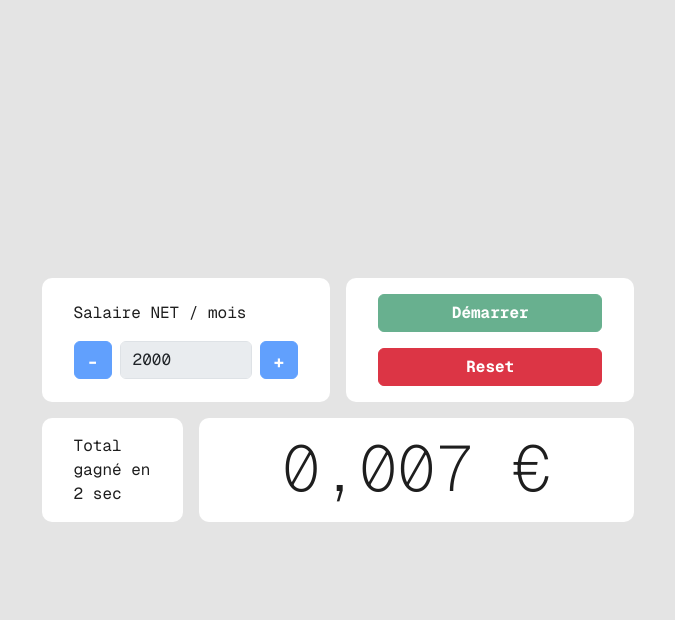
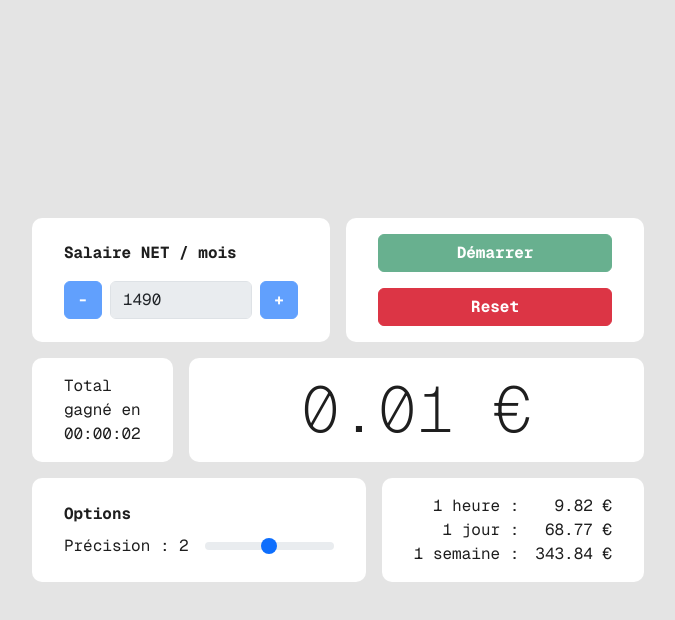
Before and after one commit to mlarmet/money, a plain HTML site: page index.html in a window 1280 px wide. Both pictures are taken after a click on the button "Démarrer". Shown: the whole page, without its empty margins (302-977 px from the left). Drawn offline with nearby package versions, Linux system fonts and the light colour scheme.

Commit message:
feat: add stats and options + improve style + RWD

```diff
--- a/css/style.css
+++ b/css/style.css
@@ -2,6 +2,21 @@
 *::before,
 ::after {
 	box-sizing: border-box;
+}
+
+:root {
+	--body-background: #e4e4e4;
+	--box-background: #fff;
+	--font-color: #1E1E1E;
+}
+
+/* Dark mode */
+@media (prefers-color-scheme: dark) {
+	:root {
+		--body-background: #1E1E1E;
+		--box-background: #2E2E2E;
+		--font-color: #fff;
+	}
 }
 
 html,
@@ -15,8 +30,8 @@ body {
 	font-weight: 400;
 	font-style: normal;
 
-	background-color: #e4e4e4;
-	color: #1E1E1E;
+	background-color: var(--body-background);
+	color: var(--font-color);
 
 	margin: 0;
 }
@@ -35,13 +50,8 @@ p {
 }
 
 .btn.icon-only {
-	font-size: 18px;
 	flex-shrink: 0;
-
 	width: 38px;
-	height: 38px;
-
-	/* padding: 0 !important; */
 }
 
 main {
@@ -55,12 +65,16 @@ main {
 }
 
 .box {
-	background-color: #fff;
+	background-color: var(--box-background);
 	padding: 1rem 2rem;
 
 	border-radius: 10px;
 
 	height: 100%;
+}
+
+.box.full {
+	flex: 1;
 }
 
 #container {
@@ -71,49 +85,21 @@ main {
 	min-width: 550px;
 }
 
-
-#money {
-	display: flex;
-	justify-content: center;
-	gap: 0.5rem;
-
-	flex: 1;
-}
-
-#money p {
-	font-weight: 200;
-	font-size: 4rem;
-
-	line-height: 1.1;
-
-	width: fit-content;
-}
-
-#settings,
-#result {
-	width: 100%;
-}
-
-#settings,
-#action,
-#result {
+.container-row {
 	display: flex;
 	align-items: center;
 	justify-content: center;
 	gap: 1rem;
-}
 
-#pay,
-#action {
-	flex: 1;
+	width: 100%;
 }
 
 
 #pay,
 #action {
 	display: flex;
+	flex-flow: column;
 	justify-content: center;
-	flex-flow: column;
 
 	gap: 1rem;
 }
@@ -125,15 +111,6 @@ main {
 
 	min-width: 200px;
 }
-
-#time {
-	display: flex;
-	align-items: center;
-
-	width: 141px;
-
-}
-
 
 /* ======= Hide Arrows from input number ======= */
 
@@ -151,3 +128,97 @@ main {
 }
 
 /* ========================================== */
+
+#time,
+#money {
+	display: flex;
+	align-items: center;
+	justify-content: center;
+}
+
+#time {
+	width: 141px;
+}
+
+#money {
+	gap: 0.5rem;
+
+	flex: 1;
+}
+
+#money p {
+	font-weight: 200;
+	font-size: 4rem;
+
+	line-height: 1.1;
+
+	width: fit-content;
+}
+
+#options {
+	display: flex;
+	flex-direction: column;
+	justify-content: center;
+}
+
+#details {
+	gap: 1rem;
+}
+
+#details,
+#details>div {
+	display: flex;
+	justify-content: center;
+}
+
+#details>div {
+	flex-direction: column;
+	align-items: flex-end;
+}
+
+#precision {
+	display: flex;
+	gap: 1rem;
+}
+
+#precision label {
+	min-width: max-content;
+}
+
+/* ========================================== */
+
+/* =============== RWD ===================== */
+
+@media only screen and (max-width: 680px) {
+	#container {
+		min-width: 0;
+		width: 100%;
+
+		padding: 1rem 2rem;
+	}
+
+	.container-row {
+		flex-direction: column;
+	}
+
+	#result,
+	#stats {
+		flex-flow: column-reverse;
+	}
+
+	.box {
+		padding: 0.75rem 1.75rem;
+	}
+
+	.box,
+	#time {
+		width: 100%;
+	}
+
+}
+
+@media only screen and (max-width: 550px) {
+	#money p {
+		font-size: 2.25rem;
+	}
+}
--- a/index.html
+++ b/index.html
@@ -28,33 +28,59 @@
 
 	<main>
 		<div id="container">
-			<div id="settings">
-				<div id="pay" class="box">
-					<p>Salaire NET / mois</p>
+			<div id="settings" class="container-row">
+				<div id="pay" class="box full">
+					<p><strong>Salaire NET / mois</strong></p>
 
 					<div id="pay-form">
 						<button id="remove" class="btn btn-primary btn-block icon-only">-</button>
 						<div class="input-group">
-							<input type="number" id="pay-input" class="form-control" placeholder="0" min="0" step="1"
-								value="2000">
+							<input type="number" id="pay-input" class="form-control" placeholder="0" min="0" step="1">
 						</div>
 						<button id="add" class="btn btn-primary btn-block icon-only">+</button>
 					</div>
 				</div>
 
-				<div id="action" class="box">
+				<div id="action" class="box full">
 					<button id="validate" class="btn btn-success w-100">Démarrer</button>
 					<button id="reset" class="btn btn-danger w-100">Reset</button>
 				</div>
 			</div>
 
-			<div id="result">
+			<div id="result" class="container-row">
 				<div id="time" class="box">
-					<p>Total gagné en <span id="time-value">0</span> sec</p>
+					<p>Total gagné en <span id="time-value">00:00:00</span></p>
 				</div>
 
 				<div id="money" class="box">
 					<p><span id="money-value"></span> €</p>
+				</div>
+			</div>
+
+			<div id="stats" class="container-row">
+				<div id="options" class="box full">
+					<p class="mb-2 text-bold"><strong>Options</strong></p>
+
+					<div id="precision">
+						<label for="precision-number" class="form-label mb-0">
+							Précision :
+							<output for="precision-number" id="precision-number-value" aria-hidden="true"></output>
+						</label>
+
+						<input type="range" class="form-range" id="precision-number" min="0" max="4">
+					</div>
+				</div>
+				<div id="details" class="box">
+					<div>
+						<p>1 heure :</p>
+						<p>1 jour :</p>
+						<p>1 semaine :</p>
+					</div>
+					<div>
+						<p><span id="total-hour">0</span> €</p>
+						<p><span id="total-day">0</span> €</p>
+						<p><span id="total-week">0</span> €</p>
+					</div>
 				</div>
 			</div>
 		</div>
@@ -62,8 +88,8 @@
 
 	<!-- JS -->
 	<script src="https://cdn.jsdelivr.net/npm/bootstrap@5.3.8/dist/js/bootstrap.bundle.min.js"></script>
-	<!-- <script src="https://code.jquery.com/jquery-3.3.1.min.js"></script> -->
 
+	<script src="js/time.js"></script>
 	<script type="module" src="js/main.js"></script>
 </body>
 
--- a/js/main.js
+++ b/js/main.js
@@ -8,11 +8,21 @@ const btnValidate = document.getElementById("validate");
 const payInput = document.getElementById("pay-input");
 
 const timeValue = document.getElementById("time-value");
-const moneyValue = document.getElementById("money-value");
+
+const totalHour = document.getElementById("total-hour");
+const totalDay = document.getElementById("total-day");
+const totalWeek = document.getElementById("total-week");
 
 const DELTA_CLICK = 100;
 const WORK_HOUR_IN_MONTH = 151.67;
-const PAY_PRECISION = 3;
+
+const MIN_PRECISION = 0;
+const MAX_PRECISION = 4;
+const DEFAULT_PRECISION = 2;
+
+const DEFAULT_PAY = 1490;
+
+payInput.value = DEFAULT_PAY;
 
 let isCounterActive = false;
 let startDate = null;
@@ -20,24 +30,54 @@ let startDate = null;
 let countInterval = null;
 let payEachSecond = 0;
 
+let payPrecision = DEFAULT_PRECISION;
+
 setIsCounterActive(false);
 
-let counter = new CountUp("money-value", 0, {
-	decimalPlaces: PAY_PRECISION, // nb de digits après la virgule
+const ops = {
+	decimalPlaces: payPrecision, // nb de digits après la virgule
 	separator: " ",
-	decimal: ",",
 	duration: 1,
+};
+
+let counter = new CountUp("money-value", 0, ops);
+
+// This is an example script, please modify as needed
+const rangeInput = document.getElementById("precision-number");
+const rangeOutput = document.getElementById("precision-number-value");
+
+// Set initial value
+rangeInput.value = payPrecision;
+rangeOutput.textContent = payPrecision;
+
+rangeInput.addEventListener("input", function () {
+	if (this.value < 0) this.value = MIN_PRECISION;
+	if (this.value > 4) this.value = MAX_PRECISION;
+
+	payPrecision = this.value;
+	rangeOutput.textContent = this.value;
+
+	const current = counter.frameVal;
+
+	const options = {
+		...structuredClone(ops),
+		decimalPlaces: payPrecision,
+		startVal: current,
+	};
+
+	counter.pauseResume();
+	counter = new CountUp("money-value", current, options);
+	counter.start();
+
+	count();
 });
 
 function count() {
-	const secondElapsed = (Date.now() - startDate) / 1000;
+	const timeElapsed = Date.now() - startDate;
+	timeValue.textContent = toHHMMSS(timeElapsed);
 
-	const money = (secondElapsed * payEachSecond).toFixed(PAY_PRECISION);
+	const money = ((timeElapsed / 1000) * payEachSecond).toFixed(payPrecision);
 	counter.update(money);
-
-	const time = secondElapsed.toFixed(0);
-
-	timeValue.textContent = time;
 }
 
 function start() {
@@ -46,7 +86,7 @@ function start() {
 	}
 
 	const pay = Number(payInput.value);
-	payEachSecond = pay / WORK_HOUR_IN_MONTH / 60 / 60;
+	payEachSecond = pay / WORK_HOUR_IN_MONTH / 3600;
 
 	startDate = Date.now();
 
@@ -57,12 +97,26 @@ function start() {
 
 	counter.start();
 
+	countInterval = setInterval(count, 1000);
 	count();
-	countInterval = setInterval(count, 1000);
+
+	const payEachHour = payEachSecond * 3600;
+	const payEachDay = payEachHour * 7;
+	const payEachWeek = payEachDay * 5;
+
+	totalHour.textContent = payEachHour.toFixed(payPrecision);
+	totalDay.textContent = payEachDay.toFixed(payPrecision);
+	totalWeek.textContent = payEachWeek.toFixed(payPrecision);
 }
 
 function reset() {
-	timeValue.textContent = "0";
+	timeValue.textContent = "00:00:00";
+
+	totalHour.textContent = "0";
+	totalDay.textContent = "0";
+	totalWeek.textContent = "0";
+
+	counter.pauseResume();
 	counter.reset();
 
 	clearInterval(countInterval);
--- /dev/null
+++ b/js/time.js
@@ -0,0 +1,8 @@
+function toHHMMSS(ms) {
+	const totalSec = Math.floor(ms / 1000);
+	const h = Math.floor(totalSec / 3600);
+	const m = Math.floor((totalSec % 3600) / 60);
+	const s = totalSec % 60;
+
+	return [h.toString().padStart(2, "0"), m.toString().padStart(2, "0"), s.toString().padStart(2, "0")].join(":");
+}
```
